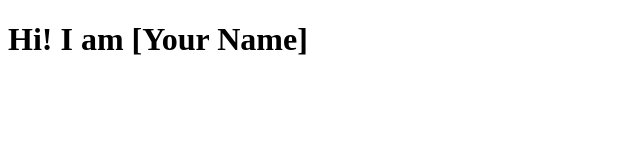
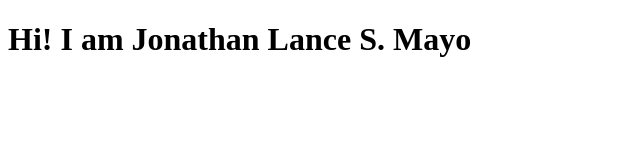
Before and after one commit to JLMayoMMCM/mayomcm.github.io, a plain HTML site: page index.html in a window 1280 px wide. Shown: the whole page, without its empty margins (0-640 px from the left). Drawn offline with Linux system fonts and the light colour scheme.

Commit message:
modified:   index.html

```diff
--- a/index.html
+++ b/index.html
@@ -6,6 +6,6 @@
  <title>My First Web Page</title>
 </head>
 <body>
- <h1>Hi! I am [Your Name]</h1>
+ <h1>Hi! I am Jonathan Lance S. Mayo</h1>
 </body>
 </html>
```
